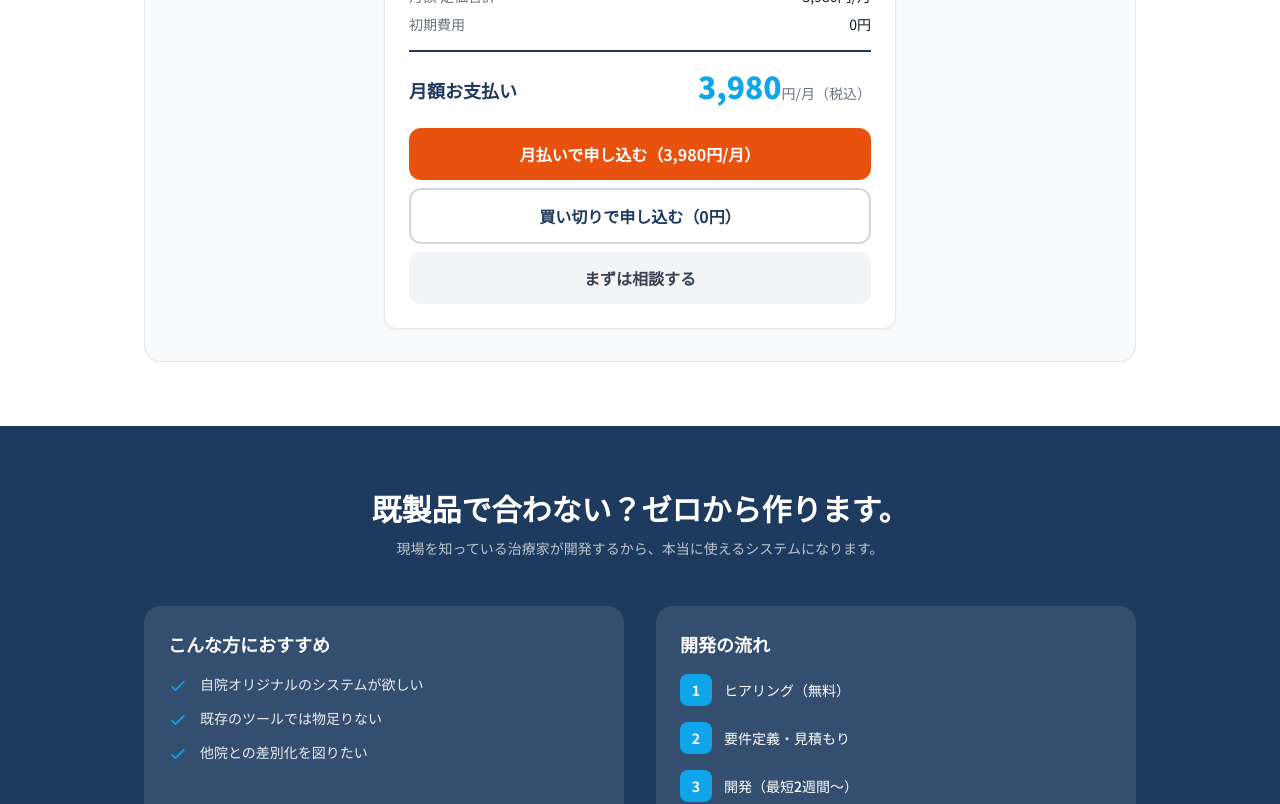
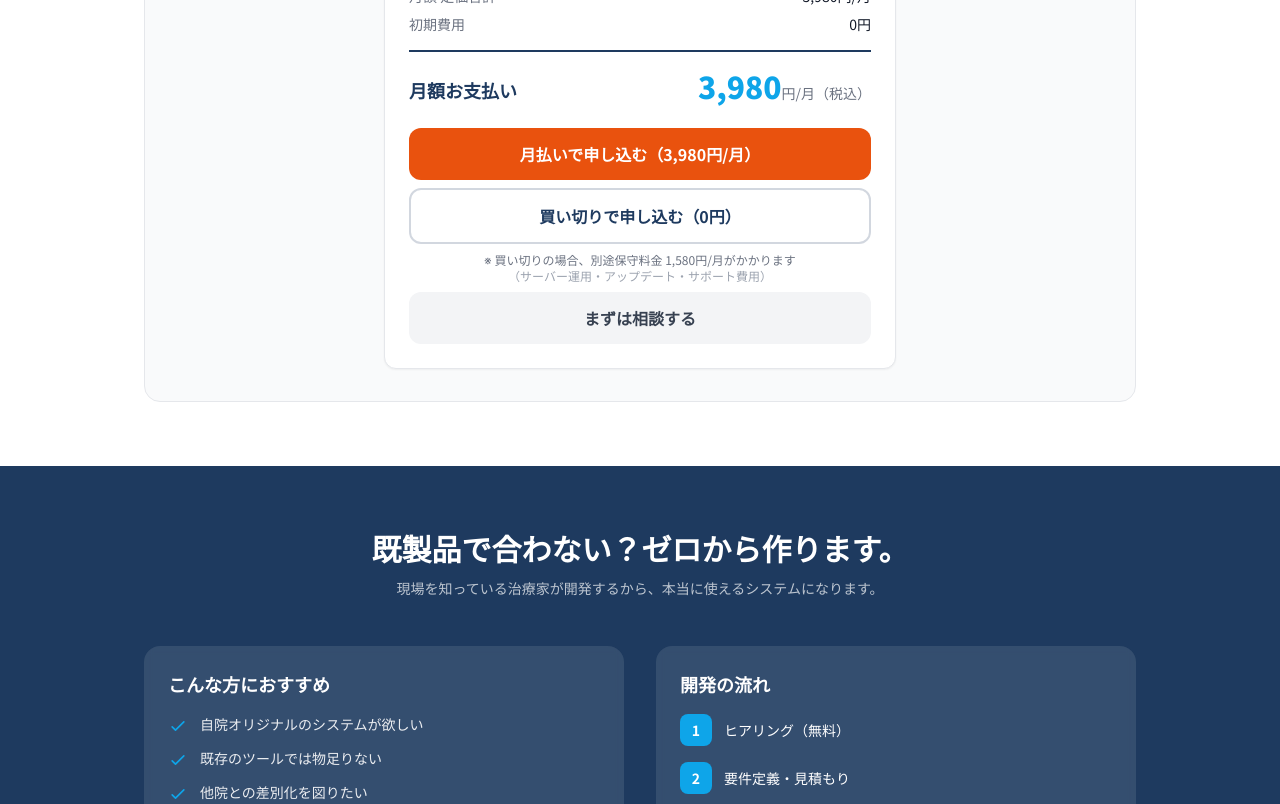
Before and after one commit to yosinkyuin1031-glitch/clinic-saas-lp, a Next.js app: page / in a window 1280 px wide. Shown: the part 5420-6224 px from the top of the page. Built offline with nearby package versions, Linux system fonts and the light colour scheme.

Commit message:
買い切り時の保守料金（月額の40%）を追加

```diff
--- a/app/page.tsx
+++ b/app/page.tsx
@@ -14,6 +14,7 @@ const APPS = [
     features: ["5段階検査ウィザード", "原因部位を自動特定", "患者用・施術者用PDF出力", "セルフケア自動提案"],
     monthlyPrice: 3980,
     initialCost: 0,
+    maintenancePrice: 1580,
     badge: "看板商品",
     demoUrl: "https://kensa-sheet-app.vercel.app",
     detailUrl: "/systems/kensa",
@@ -32,6 +33,7 @@ const APPS = [
     features: ["患者情報を一元管理", "来院履歴・離反アラート", "データ分析ダッシュボード"],
     monthlyPrice: 4980,
     initialCost: 29800,
+    maintenancePrice: 1980,
     badge: null,
     demoUrl: "",
     detailUrl: "/systems/customer",
@@ -50,6 +52,7 @@ const APPS = [
     features: ["カレンダー形式で直感操作", "ダブルブッキング防止", "LINE通知連携"],
     monthlyPrice: 2980,
     initialCost: 19800,
+    maintenancePrice: 1180,
     badge: null,
     demoUrl: "",
     detailUrl: "/systems/reservation",
@@ -68,6 +71,7 @@ const APPS = [
     features: ["来院前にスマホで問診", "自動集計・PDF出力", "カスタム問診項目"],
     monthlyPrice: 2980,
     initialCost: 19800,
+    maintenancePrice: 1180,
     badge: null,
     demoUrl: "",
     detailUrl: "/systems/monshin",
@@ -86,6 +90,7 @@ const APPS = [
     features: ["Googleマップ順位を自動チェック", "AI投稿文を自動生成", "医療広告ガイドライン自動チェック"],
     monthlyPrice: 4980,
     initialCost: 29800,
+    maintenancePrice: 1980,
     badge: "看板商品",
     demoUrl: "",
     detailUrl: "/systems/meo",
@@ -105,6 +110,7 @@ const APPS = [
     features: ["5軸スコアリング分析", "AIセルフケア・施術提案", "ビフォーアフター比較"],
     monthlyPrice: 4980,
     initialCost: 0,
+    maintenancePrice: 1980,
     badge: "NEW",
     demoUrl: "",
     detailUrl: "/systems/sleep",
@@ -231,11 +237,13 @@ export default function Home() {
     const selected = APPS.filter(app => selectedApps.includes(app.id));
     const monthlySubtotal = selected.reduce((sum, app) => sum + app.monthlyPrice, 0);
     const initialSubtotal = selected.reduce((sum, app) => sum + app.initialCost, 0);
+    const maintenanceSubtotal = selected.reduce((sum, app) => sum + app.maintenancePrice, 0);
     const monthlyTotal = monthlySubtotal;
     const yearlyTotal = monthlyTotal * 10; // 年払い = 月額 × 10（2ヶ月分お得）
     return {
       monthlySubtotal,
       initialSubtotal,
+      maintenanceSubtotal,
       monthlyDiscount: 0,
       initialDiscount: 0,
       monthlyTotal,
@@ -903,6 +911,13 @@ export default function Home() {
                     >
                       買い切りで申し込む（{calcTotal.initialTotal.toLocaleString()}円）
                     </button>
+                    {selectedApps.length > 0 && (
+                      <p className="text-xs text-gray-500 text-center">
+                        ※ 買い切りの場合、別途保守料金 {calcTotal.maintenanceSubtotal.toLocaleString()}円/月がかかります
+                        <br />
+                        <span className="text-gray-400">（サーバー運用・アップデート・サポート費用）</span>
+                      </p>
+                    )}
                     <button
                       onClick={() => {
                         document.getElementById("contact")?.scrollIntoView({ behavior: "smooth" });
```
